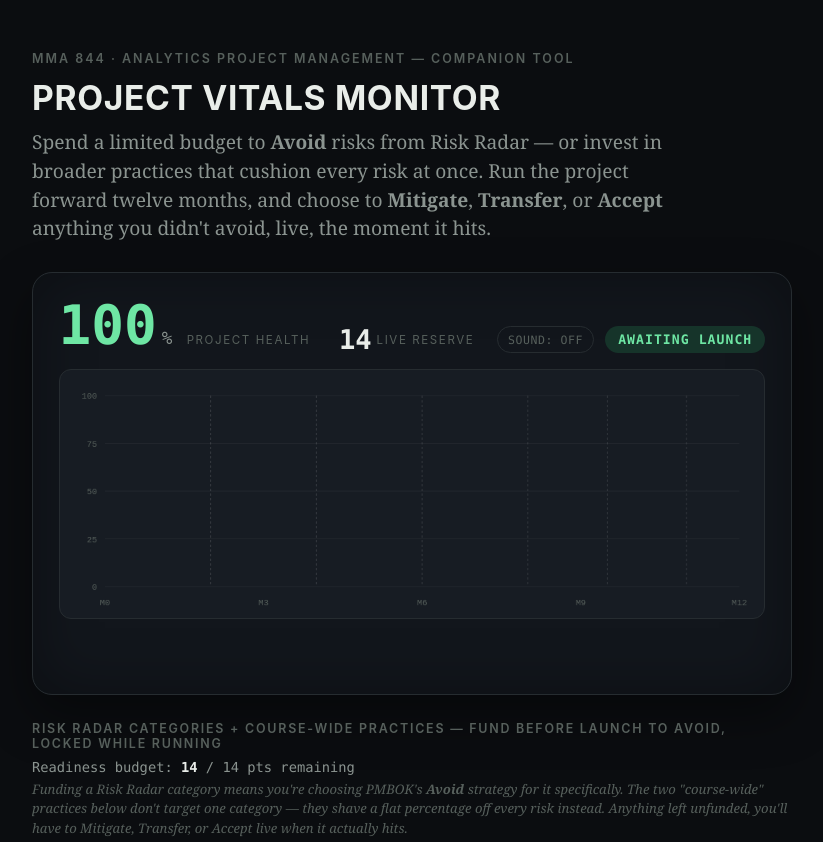
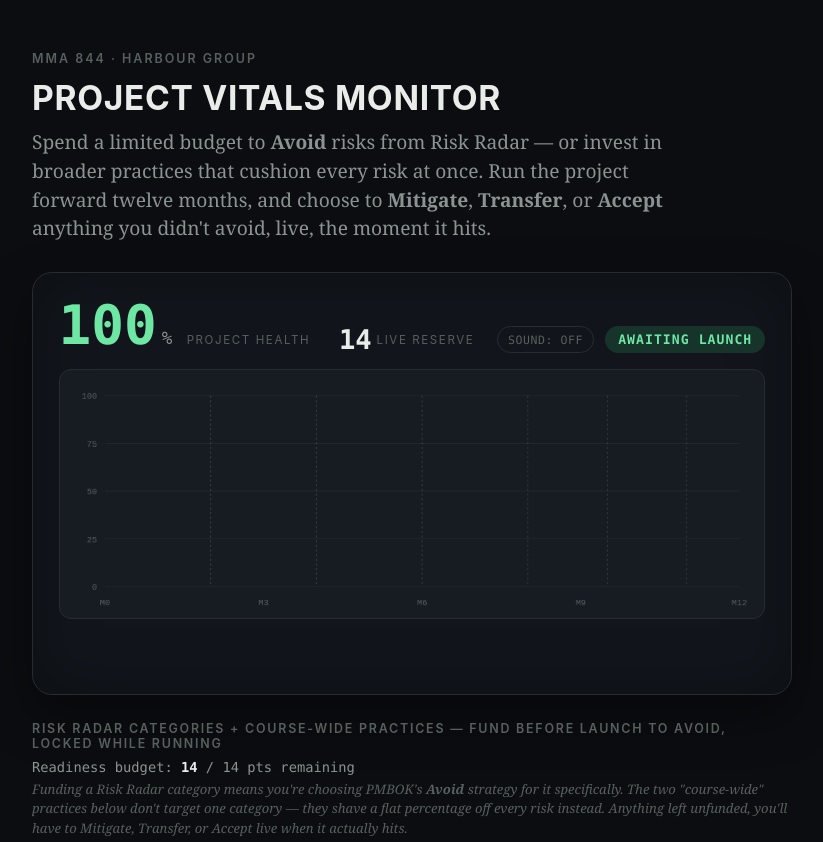
Before and after one commit to adriantrucios/project_management, a plain HTML site: page index.html in a window 1280 px wide. Shown: the top 842 px of the page, without its empty margins (228-1051 px from the left). Drawn offline with Linux system fonts and the light colour scheme.

Commit message:
Update project description in index.html

```diff
--- a/index.html
+++ b/index.html
@@ -281,7 +281,7 @@
 <div class="stage">
 
   <div class="masthead">
-    <p class="eyebrow">MMA 844 · Analytics Project Management — companion tool</p>
+    <p class="eyebrow">MMA 844 · Harbour Group</p>
     <h1>Project Vitals Monitor</h1>
     <p class="dek">Spend a limited budget to <b>Avoid</b> risks from Risk Radar —
       or invest in broader practices that cushion every risk at once. Run the project forward
```
